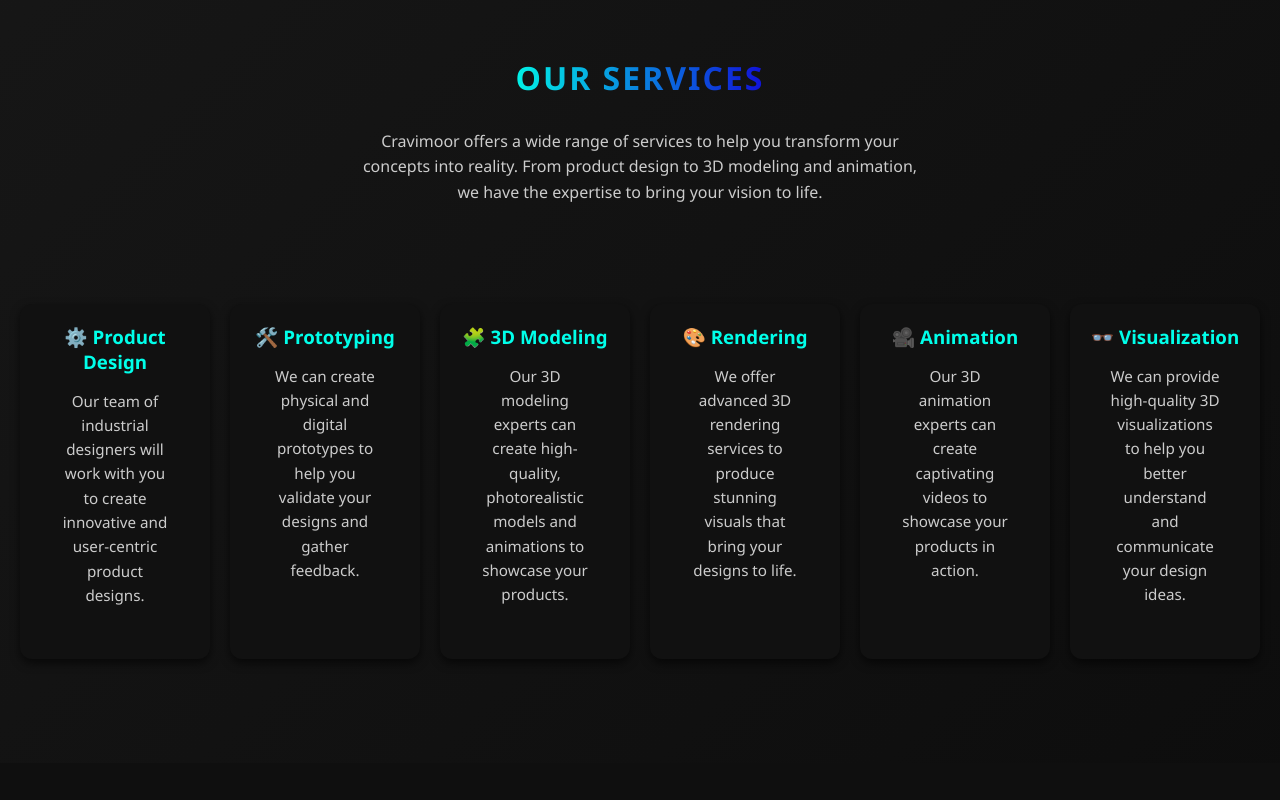
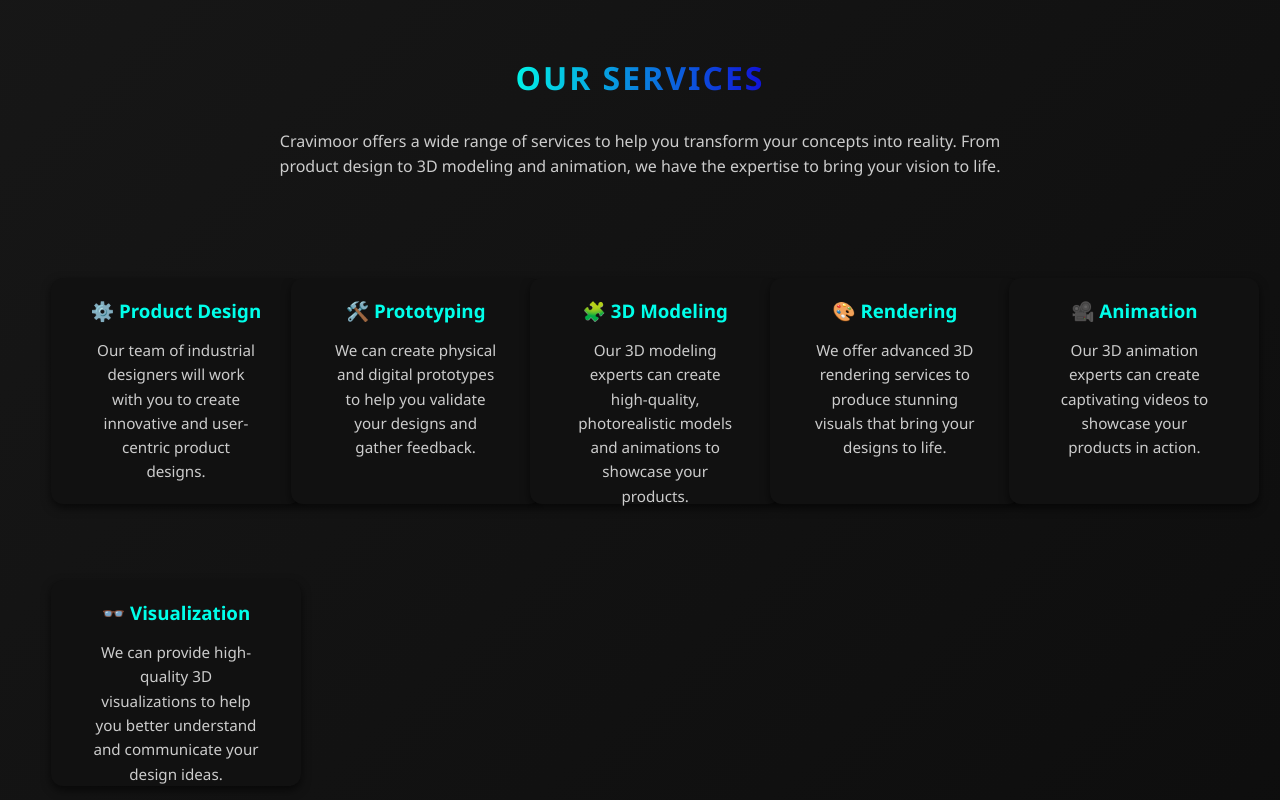
Before and after one commit to Walidghidhaoui/CRAVIMOOR, a React (Create React App) app: page / in a window 1280 px wide. Shown: the part 5480-6280 px from the top of the page. Built offline with nearby package versions, Linux system fonts and the light colour scheme.

Commit message:
Mise à jour globale

```diff
--- a/src/App.css
+++ b/src/App.css
@@ -642,23 +642,23 @@ header {
 
 .our-services h2 {
   grid-column: 1 / -1;
-  font-size: 2em;
+  font-size: 2rem;
   margin-bottom: 10px;
   text-align: center;
 }
 
 .our-services > p {
   grid-column: 1 / -1;
-  max-width: 600px;
+  max-width: 800px;
   text-align: center;
   margin: 0 auto 30px;
 }
 
 .service-grid {
   display: grid;
-  grid-template-columns: repeat(auto-fit, minmax(180px, 1fr));
+  grid-template-columns: repeat(auto-fit, minmax(190px, 1fr));
   gap: 20px;
-  width: 100%;
+  width: 95%;
   justify-content: center;
 }
 
@@ -667,9 +667,9 @@ header {
   padding: 20px;
   border-radius: 12px;
   text-align: center;
-  width: 100%;
+  width: 180%;
   max-width: 250px;
-  height: 100%;
+  height: 80%;
 }
 
 
```
